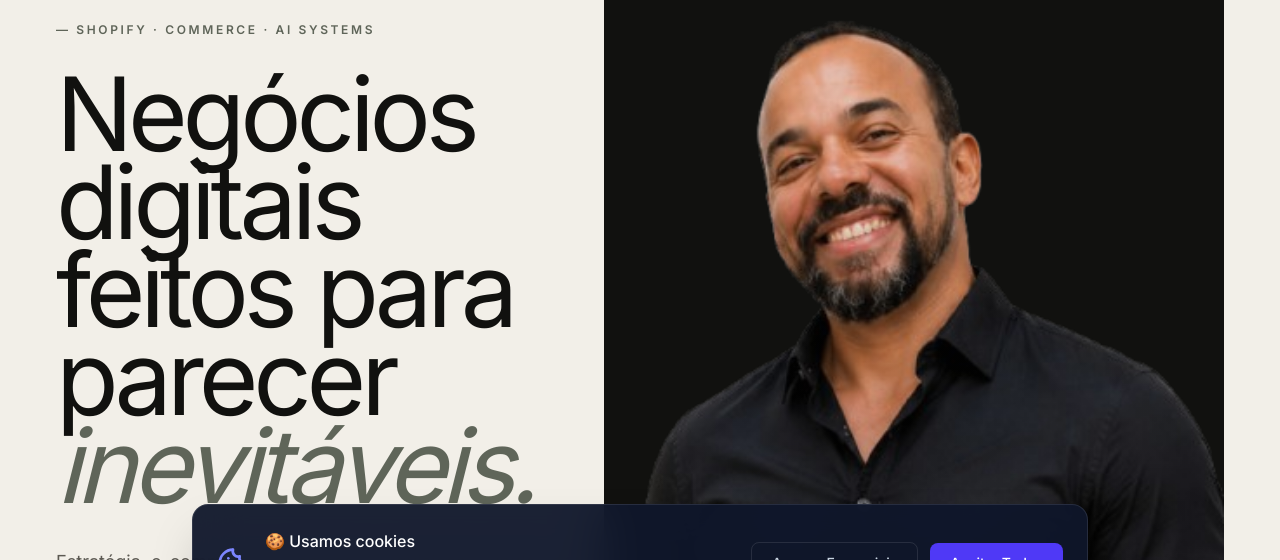
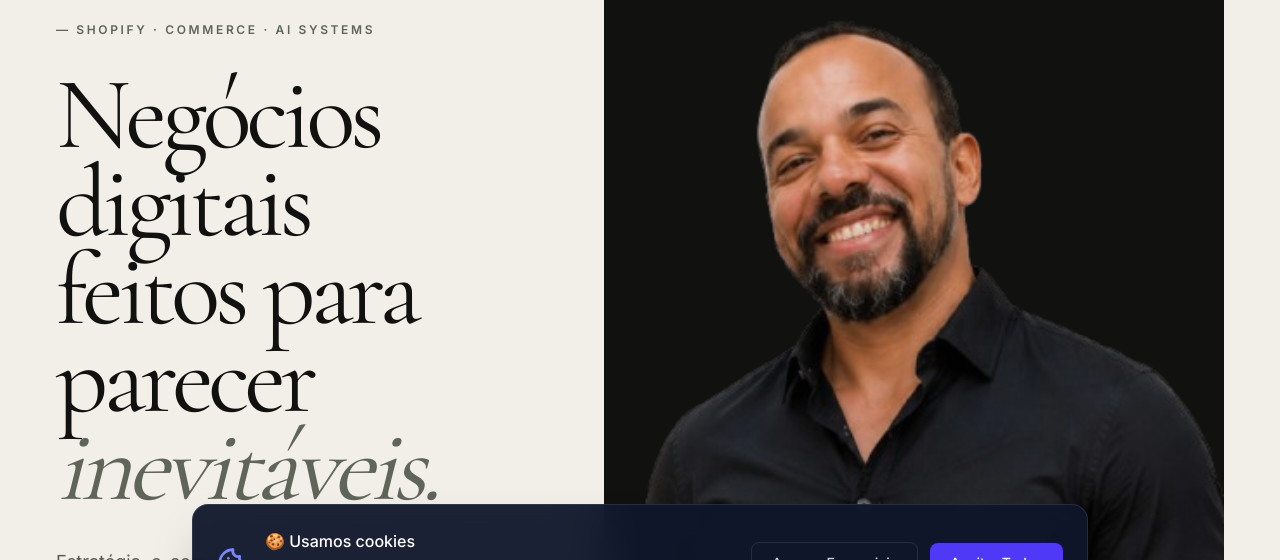
Before and after one commit to andreajoa/andre-almeida-shopify-expert, a Next.js app: page /pt-BR in a window 1280 px wide. Shown: the part 154-714 px from the top of the page. Built offline with nearby package versions, Linux system fonts and the light colour scheme; no server answers.

Commit message:
style: add quiet luxury design tokens and accessibility

```diff
--- a/src/app/globals.css
+++ b/src/app/globals.css
@@ -6,19 +6,33 @@
   --color-insta-violet: #7c3aed;
   --color-insta-accent: #a855f7;
   --color-insta-neon: #06b6d4;
+  --color-luxury-paper: #f2efe8;
+  --color-luxury-ink: #11110f;
+  --color-luxury-muted: #6d6a63;
+  --color-luxury-olive: #5f6559;
+  --color-luxury-champagne: #b49970;
 }
 
 @layer base {
+  html {
+    scroll-behavior: smooth;
+  }
+
   body {
-    background-color: #0f0c1b;
+    background-color: #11110f;
     color: #f1f5f9;
     -webkit-font-smoothing: antialiased;
     -moz-osx-font-smoothing: grayscale;
   }
 
   ::selection {
-    background-color: rgba(124, 58, 237, 0.3);
-    color: white;
+    background-color: rgba(180, 153, 112, 0.35);
+    color: #11110f;
+  }
+
+  :focus-visible {
+    outline: 2px solid #b49970;
+    outline-offset: 4px;
   }
 
   ::-webkit-scrollbar {
@@ -26,15 +40,36 @@
   }
 
   ::-webkit-scrollbar-track {
-    background-color: #0f0c1b;
+    background-color: #11110f;
   }
 
   ::-webkit-scrollbar-thumb {
-    background-color: #334155;
+    background-color: #5b5851;
     border-radius: 9999px;
   }
 
   ::-webkit-scrollbar-thumb:hover {
-    background-color: #475569;
+    background-color: #77726a;
   }
 }
+
+@layer utilities {
+  .font-editorial {
+    font-family: var(--font-editorial), "Iowan Old Style", Baskerville, Georgia, serif;
+  }
+}
+
+@media (prefers-reduced-motion: reduce) {
+  html {
+    scroll-behavior: auto;
+  }
+
+  *,
+  *::before,
+  *::after {
+    animation-duration: 0.01ms !important;
+    animation-iteration-count: 1 !important;
+    transition-duration: 0.01ms !important;
+    scroll-behavior: auto !important;
+  }
+}
```
